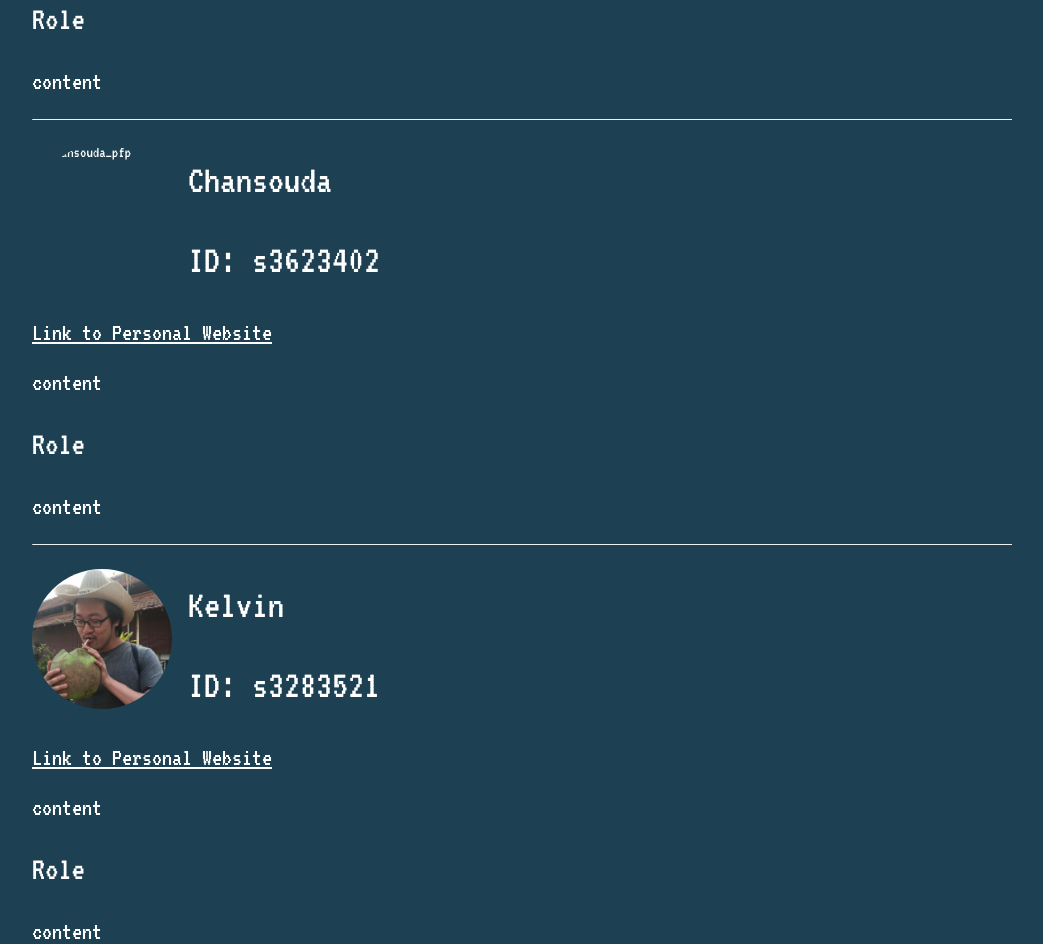
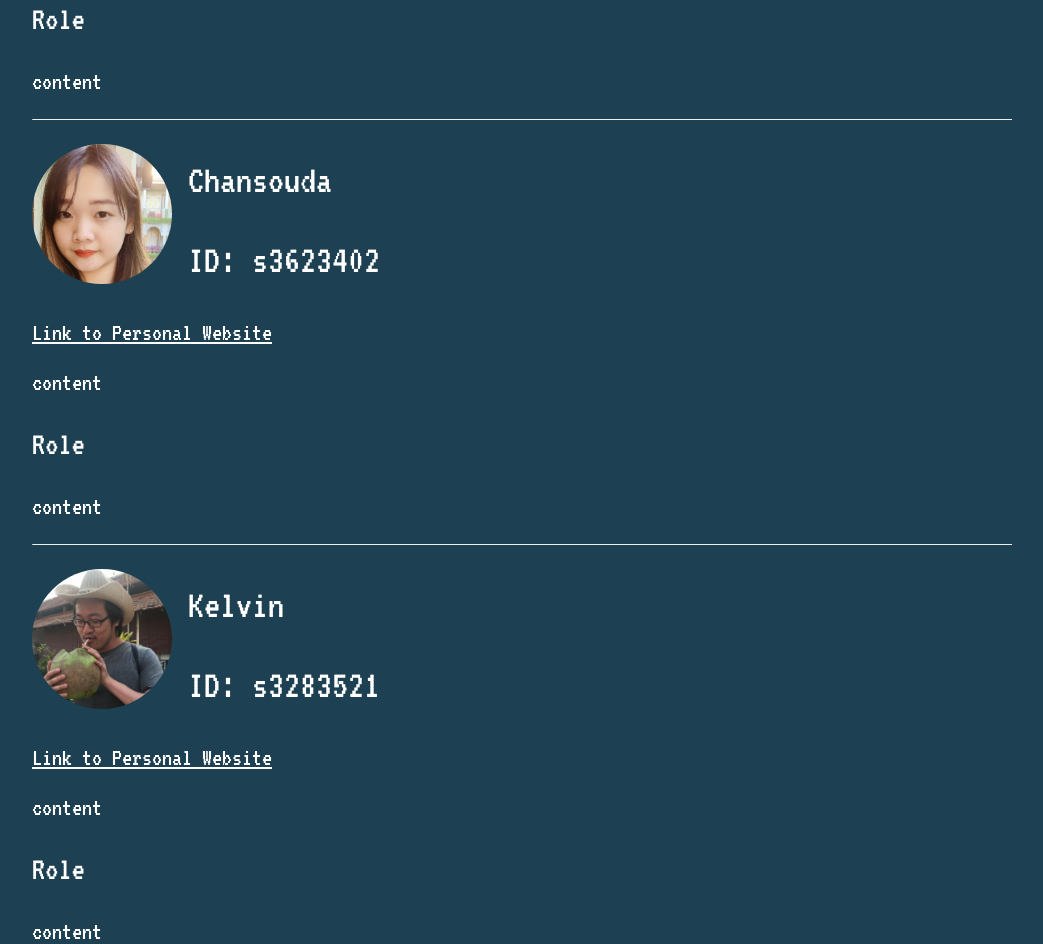
Before and after one commit to JackyLai327/iit_a3_repo, a plain HTML site: page profile_roles.html in a window 1280 px wide. Shown: the part 1541-2485 px from the top of the page, without its empty margins (118-1161 px from the left). Drawn offline with Linux system fonts and the light colour scheme.

Commit message:
bo pfp added

```diff
--- a/profile_roles.html
+++ b/profile_roles.html
@@ -76,7 +76,7 @@
 
             <hr>
 
-            <img src="#" alt="chansouda_pfp" class="pfp">
+            <img src="images/bo.jpeg" alt="chansouda_pfp" class="pfp">
             <p class="heading-2">Chansouda</p>
             <p class="heading-2">ID: s3623402</p>
             <a href="https://s3623402.github.io/Assignment-one-IT-profile/"><p class="portfolio">Link to Personal Website</p></a>
```
Also changed, not shown: images/bo.jpeg (added).
